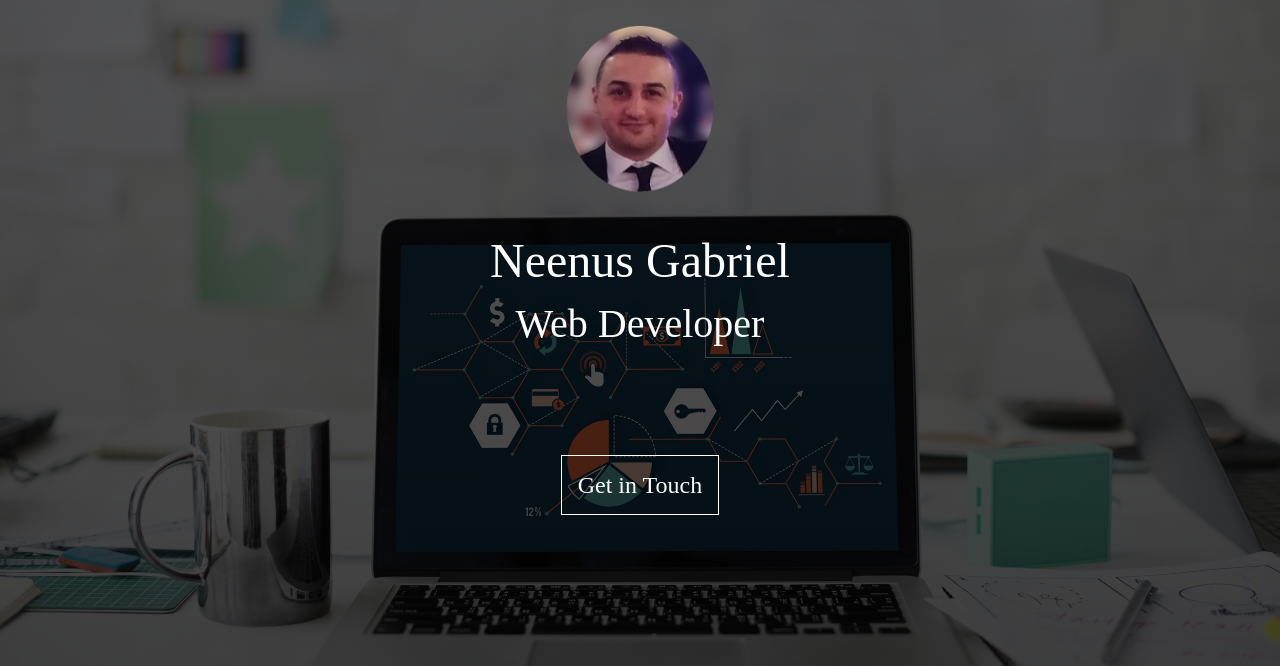
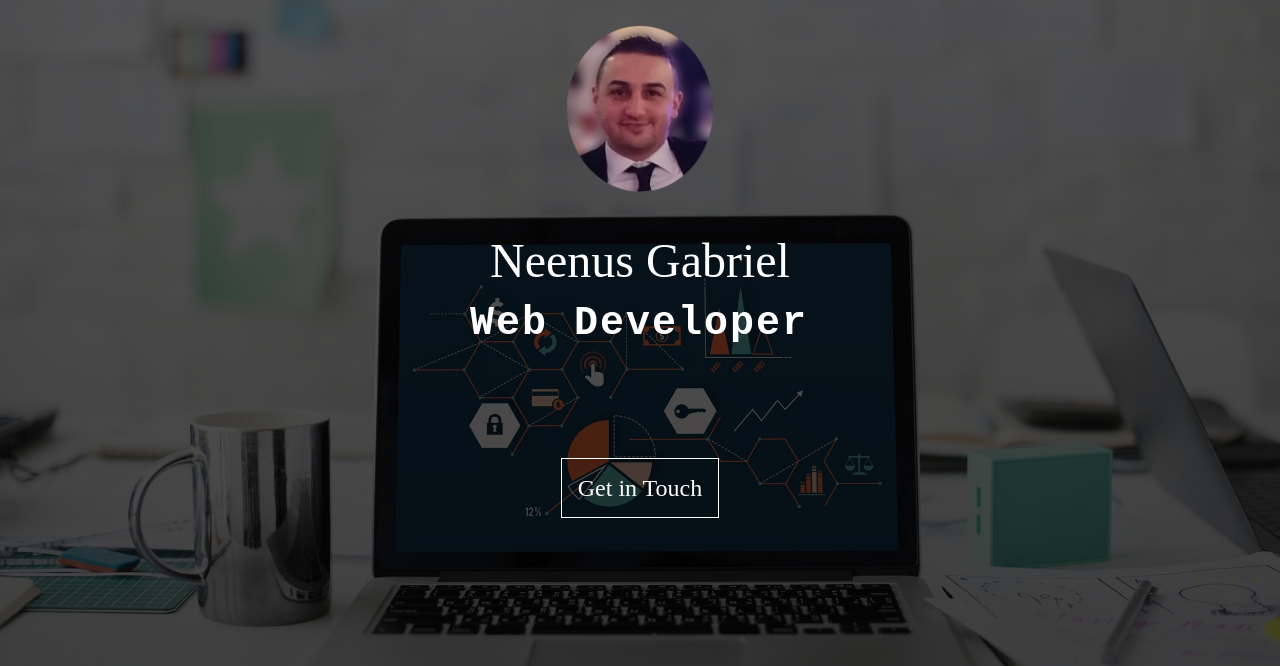
Before and after one commit to neenus/portfolio, a plain HTML site: page index.html in a window 1280 px wide. Shown: the part 66-732 px from the top of the page. Drawn offline with nearby package versions, Linux system fonts and the light colour scheme; a web font is replaced by a local one.

Commit message:
added typewriter animation in CSS

```diff
--- a/css/styles.css
+++ b/css/styles.css
@@ -85,6 +85,32 @@ nav.nav-wrapper ul li a:hover {
 
 #info ul li.title {
   font-size: 2.5rem;
+}
+
+.typewriter {
+  font-family: 'Courier New', Courier, monospace;
+  font-weight: 700;
+  display: inline-block;
+  overflow: hidden;
+  border-right: 2px solid orange;
+  box-sizing: border-box;
+  white-space: nowrap;
+  margin: 0 auto;
+  letter-spacing: 2px;
+  animation:
+    typing 3s steps(20, end),
+    blink 0.75s step-end infinite;
+}
+
+@keyframes typing {
+  from { width: 0 }
+  to { width: 100% }
+}
+
+/* The typewriter cursor effect */
+@keyframes blink {
+  from, to { border-color: transparent }
+  50% { border-color: orange; }
 }
 
 #info .layer.btn.btn-main {
--- a/index.html
+++ b/index.html
@@ -43,7 +43,7 @@
           <img src="images/profile.png" alt="">
         </li>
         <li class="layer name">Neenus Gabriel</li>
-        <li class="layer title"> Web Developer</li>
+        <li class="layer title typewriter"> Web Developer</li>
         <li class="layer btn btn-main">
           <a href="#" class="contact-btn" id="contact-btn">Get in Touch</a>
         </li>
```
